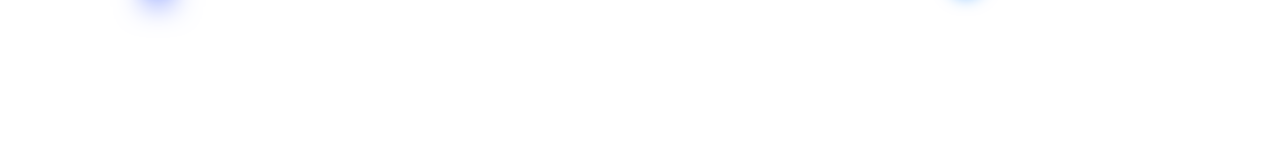
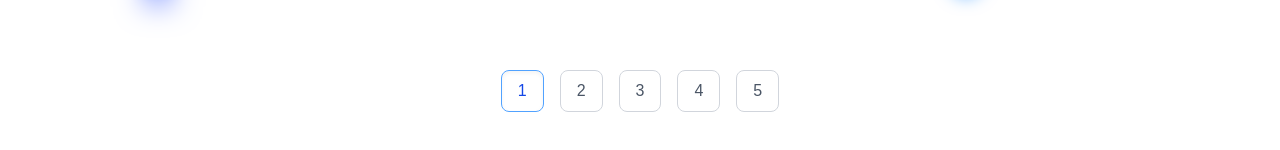
Before and after one commit to Prohor722/tailwind_compoenets, a Next.js app: page /pagination in a window 1280 px wide. Shown: the part 282-432 px from the top of the page. Built offline with nearby package versions, Linux system fonts and the light colour scheme.

Commit message:
another pagination added

```diff
--- a/app/pagination/page.tsx
+++ b/app/pagination/page.tsx
@@ -175,6 +175,23 @@ const PaginationPage = () => {
           </button>
         ))}
       </div>
+
+      {/* Pagination 10  */}
+      <div className="flex justify-center gap-4 mt-10">
+        {[1, 2, 3, 4, 5].map((n) => (
+          <button
+            key={n}
+            onClick={() => setActive(n)}
+            className={`px-4 py-2 rounded-lg backdrop-blur-md border transition-all duration-300 ${
+              active === n
+                ? "bg-white/30 border-blue-400 text-blue-700 shadow-inner"
+                : "bg-white/10 border-gray-300 text-gray-600 hover:border-blue-300"
+            }`}
+          >
+            {n}
+          </button>
+        ))}
+      </div>
     </div>
   );
 };
```
